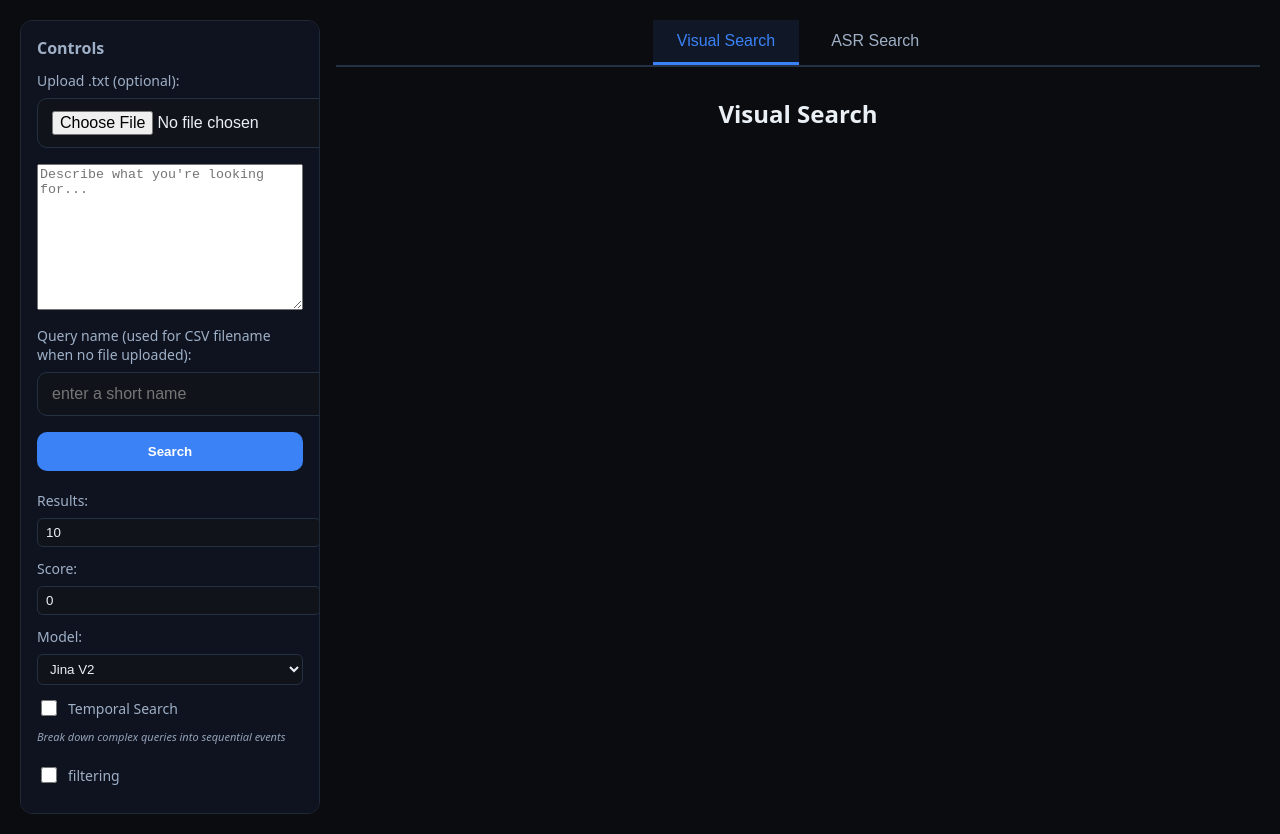
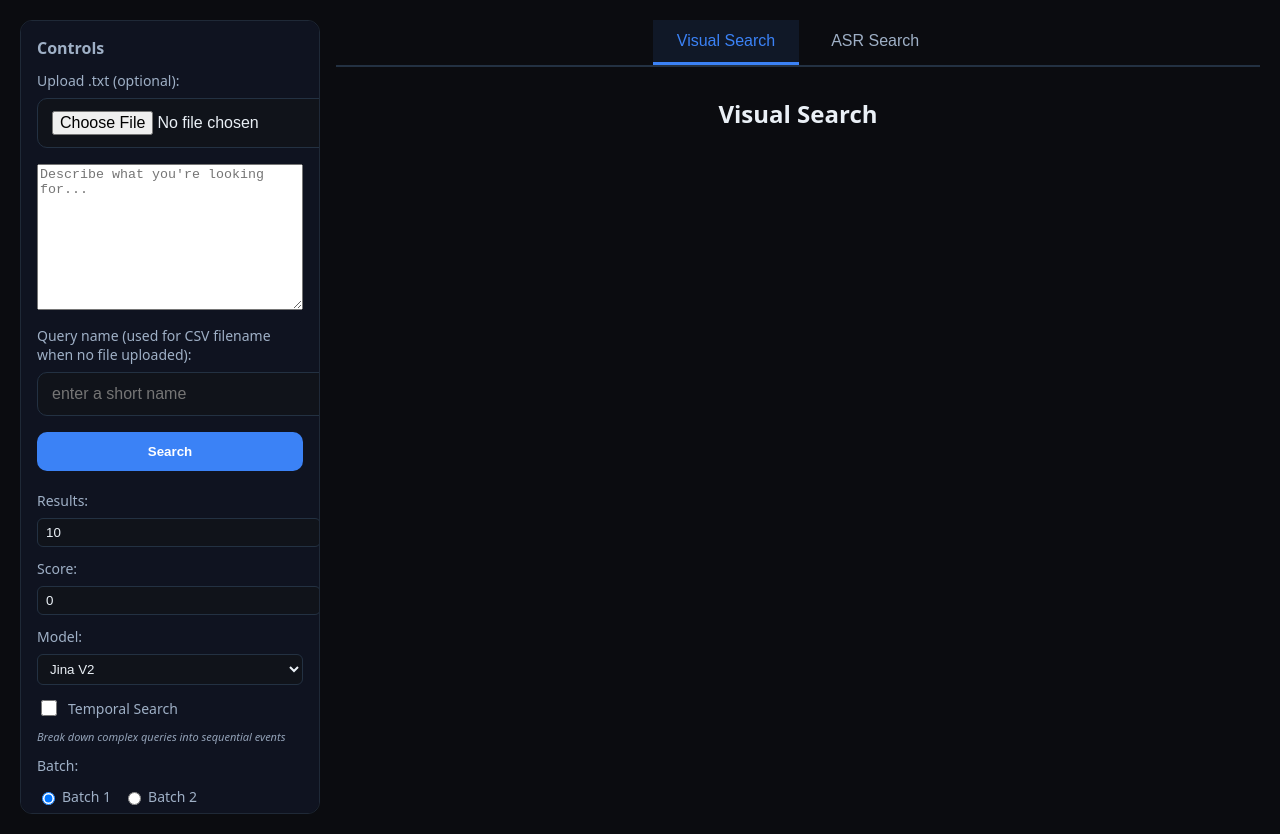
Before and after one commit to dinhthienan33/AIC2025_Mentos_frontend, a React (Create React App) app: page / in a window 1280 px wide. Built offline with nearby package versions, Linux system fonts and the light colour scheme.

Commit message:
update batch2

```diff
--- a/src/components/ASRSearchTab.js
+++ b/src/components/ASRSearchTab.js
@@ -1,4 +1,5 @@
 import React, { useState } from 'react';
+import { getSafeVideoUrl, isValidVideoUrl } from '../utils/videoUtils';
 
 const ASRSearchTab = () => {
   const [query, setQuery] = useState("");
@@ -70,9 +71,8 @@ const ASRSearchTab = () => {
   };
 
   const openVideoUrl = (url) => {
-    if (url) {
-      window.open(url, '_blank');
-    }
+    const safeUrl = getSafeVideoUrl(url);
+    window.open(safeUrl, '_blank');
   };
 
   return (
@@ -158,15 +158,13 @@ const ASRSearchTab = () => {
                               {formatTime(segment.start_time)} - {formatTime(segment.end_time)}
                               <span className="duration">({segment.duration.toFixed(2)}s)</span>
                             </span>
-                            {segment.video_url && (
-                              <button
-                                className="video-link-button"
-                                onClick={() => openVideoUrl(segment.video_url)}
-                                title="Open video at this timestamp"
-                              >
-                                🎥 Watch
-                              </button>
-                            )}
+                            <button
+                              className="video-link-button"
+                              onClick={() => openVideoUrl(segment.video_url)}
+                              title={isValidVideoUrl(segment.video_url) ? "Open video at this timestamp" : "Open YouTube (video URL not available)"}
+                            >
+                              {isValidVideoUrl(segment.video_url) ? '🎥 Watch' : '🎥 YouTube'}
+                            </button>
                           </div>
 
                           <div className="segment-text">
--- a/src/components/AllFramesView.js
+++ b/src/components/AllFramesView.js
@@ -1,5 +1,6 @@
 import React, { useState } from 'react';
-import VideoPlayerModal from './VideoPlayModal'
+import VideoPlayerModal from './VideoPlayModal';
+import { getSafeVideoUrl, isValidVideoUrl } from '../utils/videoUtils';
 
 const AllFramesView = ({ videoData, onOpenVideo, sortBy: externalSortBy, csvBaseName }) => {
   const [sortByState, setSortByState] = useState('score'); // kept for backward compat, unused when external provided
@@ -20,13 +21,14 @@ const AllFramesView = ({ videoData, onOpenVideo, sortBy: externalSortBy, csvBase
   }
 
   const openPlayer = (videoUrl, seconds, keyframes = [], videoId = '', frameRate) => {
+    const safeVideoUrl = getSafeVideoUrl(videoUrl);
     const markers = Array.from(new Set((keyframes || [])
       .map(k => Math.max(0, Math.floor(k?.timestamp || 0)))
       .filter(n => Number.isFinite(n)))).sort((a, b) => a - b);
 
     setPlayer({
       open: true,
-      url: videoUrl,
+      url: safeVideoUrl,
       t: Math.max(0, Math.floor(seconds || 0)),
       markers,
       keyframeRefs: keyframes,
@@ -156,7 +158,7 @@ const AllFramesView = ({ videoData, onOpenVideo, sortBy: externalSortBy, csvBase
                       );
                     }}
                   >
-                    📺 YouTube
+                    {isValidVideoUrl(frame.video_url) ? '📺 YouTube' : '📺 YouTube'}
                   </button>
                   <button
                     className="csv-btn"
@@ -220,7 +222,7 @@ const AllFramesView = ({ videoData, onOpenVideo, sortBy: externalSortBy, csvBase
                     }}
 
                   >
-                    📺 Watch
+                    {isValidVideoUrl(zoomedFrame.video_url) ? '📺 Watch' : '📺 YouTube'}
                   </button>
                   <button
                     className="csv-btn zoom-csv-btn"
--- a/src/components/KeyframeGrid.js
+++ b/src/components/KeyframeGrid.js
@@ -1,5 +1,6 @@
 import React, { useEffect, useMemo, useRef, useState } from 'react';
 import VideoPlayerModal from './VideoPlayModal';
+import { getSafeVideoUrl, isValidVideoUrl } from '../utils/videoUtils';
 
 const KeyframeGrid = ({ selectedVideoId, videoData, onBackToVideos, onOpenVideo, sortBy: externalSortBy, csvBaseName }) => {
   const [zoomedFrame, setZoomedFrame] = useState(null);
@@ -36,6 +37,7 @@ const KeyframeGrid = ({ selectedVideoId, videoData, onBackToVideos, onOpenVideo,
   };
 
   const openPlayer = (videoUrl, seconds, keyframes = []) => {
+    const safeVideoUrl = getSafeVideoUrl(videoUrl);
     const keyframeRefs = (keyframes || [])
       .map(k => ({
         sec: Math.max(0, Math.floor(k?.timestamp || 0)),
@@ -45,7 +47,7 @@ const KeyframeGrid = ({ selectedVideoId, videoData, onBackToVideos, onOpenVideo,
       .sort((a, b) => a.sec - b.sec);
     setPlayer({
       open: true,
-      url: videoUrl,
+      url: safeVideoUrl,
       t: Math.max(0, Math.floor(seconds || 0)),
       markers: keyframeRefs.map(x => x.sec),   // vẫn dùng cho marker bar
       keyframeRefs: keyframes,                             // dùng để resolve frameIdx khi Add
@@ -102,7 +104,7 @@ const KeyframeGrid = ({ selectedVideoId, videoData, onBackToVideos, onOpenVideo,
           className="video-link-btn youtube-top-btn"
           onClick={() => openPlayer(video.video_url, (zoomedFrame?.timestamp ?? 0), video.keyframes)}
         >
-          📺 Watch
+          {isValidVideoUrl(video.video_url) ? '📺 Watch' : '📺 YouTube'}
         </button>
       </div>
 
@@ -143,7 +145,7 @@ const KeyframeGrid = ({ selectedVideoId, videoData, onBackToVideos, onOpenVideo,
                       openPlayer(video.video_url, (keyframe?.timestamp ?? 0), video.keyframes);
                     }}
                   >
-                    📺 Play
+                    {isValidVideoUrl(video.video_url) ? '📺 Play' : '📺 YouTube'}
                   </button>
                   <button
                     className="csv-btn"
@@ -196,7 +198,7 @@ const KeyframeGrid = ({ selectedVideoId, videoData, onBackToVideos, onOpenVideo,
                     className="youtube-btn zoom-youtube-btn"
                     onClick={() => openPlayer(video.video_url, zoomedFrame.timestamp, video.keyframes)}
                   >
-                    📺 Play
+                    {isValidVideoUrl(video.video_url) ? '📺 Play' : '📺 YouTube'}
                   </button>
                   <button
                     className="csv-btn zoom-csv-btn"
--- a/src/components/SearchForm.js
+++ b/src/components/SearchForm.js
@@ -13,6 +13,8 @@ const SearchForm = ({
   setModelName,
   temporalSearch,
   setTemporalSearch,
+  batch,
+  setBatch,
   loading,
   onSearch,
   onCancel
@@ -157,6 +159,32 @@ const SearchForm = ({
             Break down complex queries into sequential events
           </div>
         </div>
+
+        <div className="control-group">
+          <label>Batch:</label>
+          <div style={{ display: 'flex', gap: '12px', marginTop: '4px' }}>
+            <label style={{ display: 'flex', alignItems: 'center', gap: '4px' }}>
+              <input
+                type="radio"
+                name="batch"
+                value={1}
+                checked={batch === 1}
+                onChange={(e) => setBatch(parseInt(e.target.value))}
+              />
+              Batch 1
+            </label>
+            <label style={{ display: 'flex', alignItems: 'center', gap: '4px' }}>
+              <input
+                type="radio"
+                name="batch"
+                value={2}
+                checked={batch === 2}
+                onChange={(e) => setBatch(parseInt(e.target.value))}
+              />
+              Batch 2
+            </label>
+          </div>
+        </div>
       </div>
     </>
   );
--- a/src/components/SearchInterface.js
+++ b/src/components/SearchInterface.js
@@ -40,6 +40,7 @@ const SearchInterface = ({ onOpenVideo }) => {
   const [excludeGroupsText, setExcludeGroupsText] = useState(""); // comma-separated groups e.g. L21,L22
   const [excludeByVideo, setExcludeByVideo] = useState(false);
   const [excludeVidIdsText, setExcludeVidIdsText] = useState(""); // comma-separated video ids e.g. L21_V001,L22_V003
+  const [batch, setBatch] = useState(1); // batch selection: 1 or 2
 
   const doSearch = async () => {
     setError("");
@@ -97,7 +98,8 @@ const SearchInterface = ({ onOpenVideo }) => {
             : undefined,
           exclude_vid_id: excludeByVideo
             ? (excludeVidIdsText || "").split(',').map(s => s.trim()).filter(Boolean)
-            : undefined
+            : undefined,
+          batch: batch
         }),
         signal: controller.signal
       });
@@ -305,6 +307,8 @@ const SearchInterface = ({ onOpenVideo }) => {
           setModelName={setModelName}
           temporalSearch={temporalSearch}
           setTemporalSearch={setTemporalSearch}
+          batch={batch}
+          setBatch={setBatch}
           loading={loading}
           onSearch={doSearch}
           onCancel={cancelSearch}
--- a/src/components/VideoPlayer.js
+++ b/src/components/VideoPlayer.js
@@ -1,4 +1,5 @@
 import React from 'react';
+import { getSafeVideoUrl, isValidVideoUrl } from '../utils/videoUtils';
 
 const VideoPlayer = ({ video, onClose }) => {
   const formatTime = (seconds) => {
@@ -14,8 +15,13 @@ const VideoPlayer = ({ video, onClose }) => {
   };
 
   const navigateToVideo = (videoUrl) => {
-    window.open(videoUrl, '_blank', 'noopener,noreferrer');
+    const safeUrl = getSafeVideoUrl(videoUrl);
+    window.open(safeUrl, '_blank', 'noopener,noreferrer');
   };
+
+  // Get safe video URL for iframe
+  const safeVideoUrl = getSafeVideoUrl(video.video_url);
+  const isVideoUrlValid = isValidVideoUrl(video.video_url);
 
   return (
     <div className="video-player-overlay">
@@ -30,9 +36,21 @@ const VideoPlayer = ({ video, onClose }) => {
         </div>
 
         <div className="video-player-content">
+          {!isVideoUrlValid && (
+            <div className="video-warning" style={{
+              padding: '10px',
+              backgroundColor: '#fff3cd',
+              border: '1px solid #ffeaa7',
+              borderRadius: '4px',
+              marginBottom: '10px',
+              color: '#856404'
+            }}>
+              ⚠️ Video URL not available. Opening YouTube homepage instead.
+            </div>
+          )}
           <iframe
             className="video-iframe"
-            src={video.video_url}
+            src={safeVideoUrl}
             title={`${video.video_id} Video Player`}
             allowFullScreen
             allow="accelerometer; autoplay; clipboard-write; encrypted-media; gyroscope; picture-in-picture"
@@ -80,7 +98,7 @@ const VideoPlayer = ({ video, onClose }) => {
             className="play-video-btn"
             onClick={() => navigateToVideo(video.video_url)}
           >
-            🎥 Open in YouTube
+            {isVideoUrlValid ? '🎥 Open in YouTube' : '🎥 Open YouTube'}
           </button>
         </div>
       </div>
--- /dev/null
+++ b/src/utils/videoUtils.js
@@ -0,0 +1,35 @@
+// Utility functions for handling video URLs
+
+/**
+ * Get a safe video URL, falling back to YouTube homepage if invalid
+ * @param {string|null|undefined} videoUrl - The original video URL
+ * @returns {string} - A valid video URL
+ */
+export const getSafeVideoUrl = (videoUrl) => {
+  // Check if videoUrl is valid (not null, undefined, or empty string)
+  if (!videoUrl || videoUrl.trim() === '' || videoUrl === 'null' || videoUrl === 'undefined') {
+    return 'https://www.youtube.com/';
+  }
+
+  // Check if it's a valid URL format
+  try {
+    new URL(videoUrl);
+    return videoUrl;
+  } catch (error) {
+    // If URL parsing fails, return YouTube homepage
+    return 'https://www.youtube.com/';
+  }
+};
+
+/**
+ * Check if a video URL is valid (not the fallback)
+ * @param {string} videoUrl - The video URL to check
+ * @returns {boolean} - True if the URL is valid and not the fallback
+ */
+export const isValidVideoUrl = (videoUrl) => {
+  return videoUrl &&
+         videoUrl !== 'https://www.youtube.com/' &&
+         videoUrl !== 'null' &&
+         videoUrl !== 'undefined' &&
+         videoUrl.trim() !== '';
+};
```
